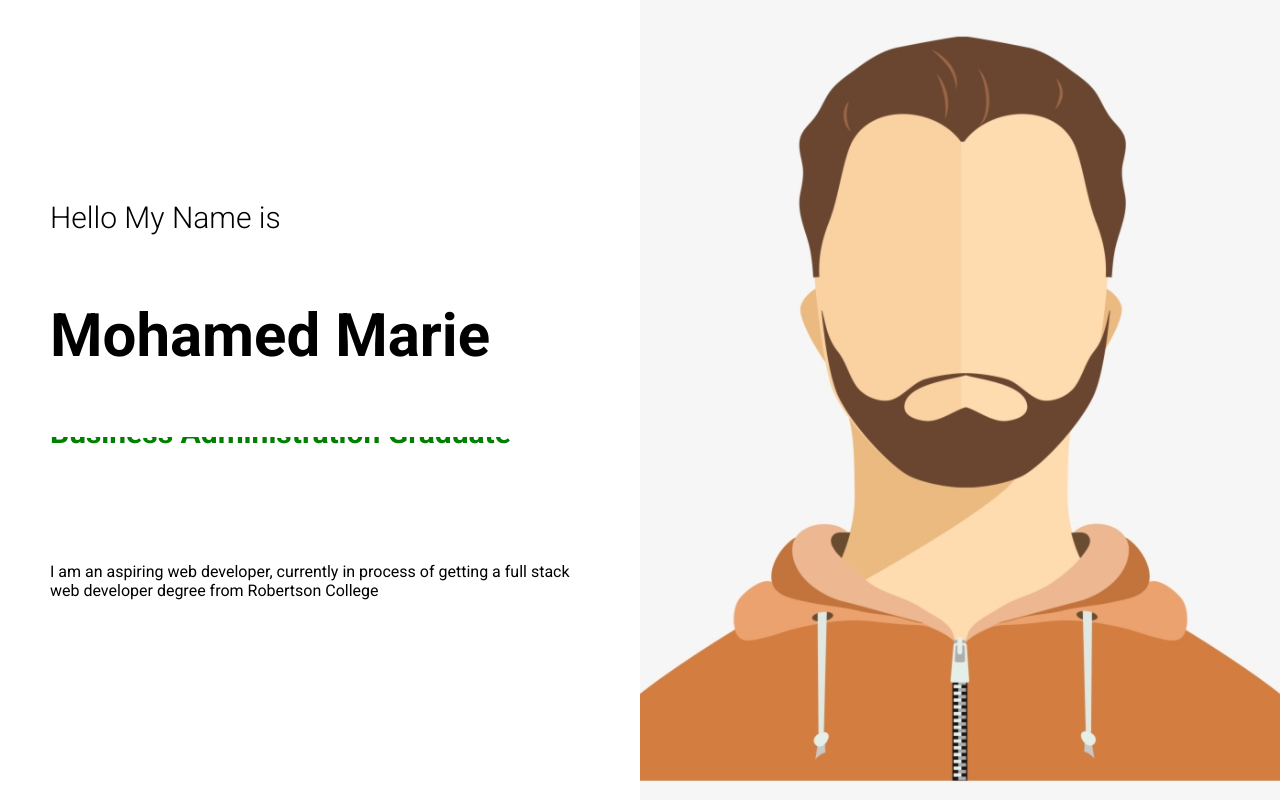
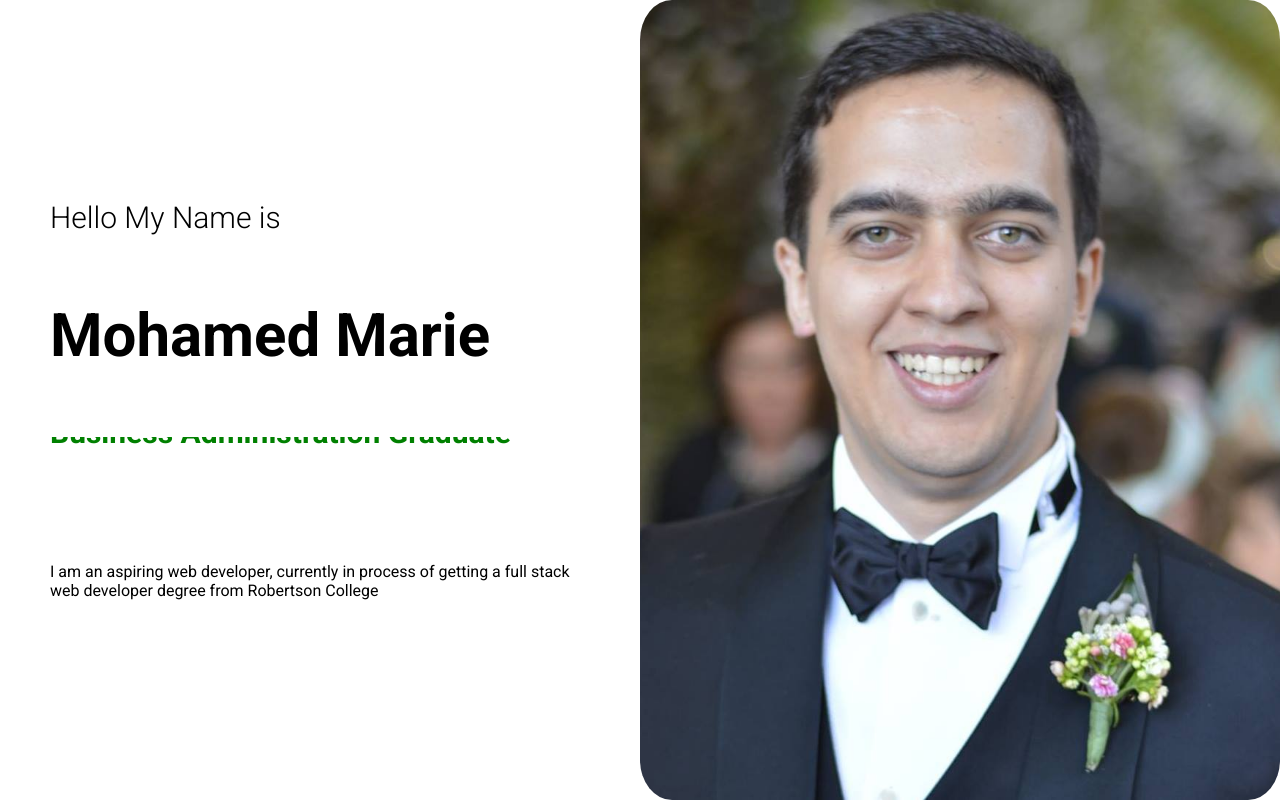
Before and after one commit to mohamedmarie/my-portfolio, a React (Create React App) app: page / in a window 1280 px wide. Shown: the top 802 px of the page. Built offline with nearby package versions, Linux system fonts and the light colour scheme.

Commit message:
changed picture

```diff
--- a/src/components/introduction/Intro.css
+++ b/src/components/introduction/Intro.css
@@ -54,6 +54,7 @@
     height: 100%;
     object-fit: cover;
     position: absolute;
+    border-radius: 5%;
 }
 
 @media (max-width: 900px){
--- a/src/components/introduction/Intro.jsx
+++ b/src/components/introduction/Intro.jsx
@@ -1,5 +1,5 @@
 import "./Intro.css"
-import Generic from "../../img/generic.png"
+import Me from "../../img/Mohamed.jpg"
 
 const Intro = () => {
   return (
@@ -24,7 +24,7 @@ const Intro = () => {
         </div>
         <div className="i-right">
             <div className="i-bg"></div>
-            <img src={Generic} alt="a generic photo" className="i-img" />
+            <img src={Me} alt="a generic photo" className="i-img" />
         </div>
     </div>
   )
```
Also changed, not shown: src/img/Mohamed.jpg (added).
